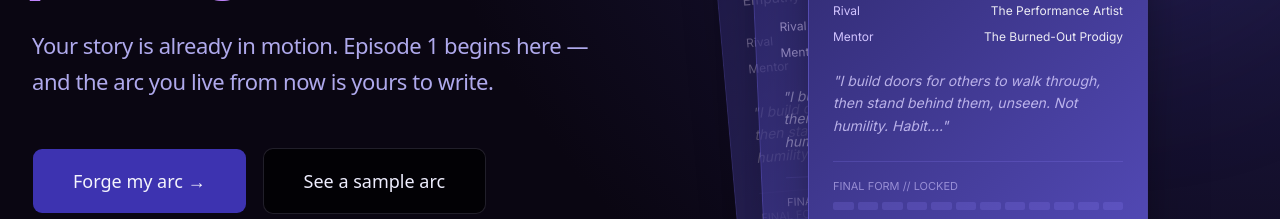
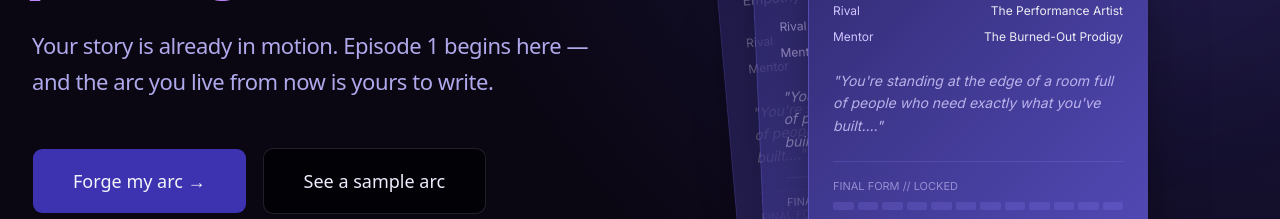
Before and after one commit to swayamyadav05/arcforge, a Next.js app: page / in a window 1280 px wide. Shown: the part 468-687 px from the top of the page. Built offline with nearby package versions, Linux system fonts and the light colour scheme.

Commit message:
arcCard substitute the quote with episode in the card

```diff
--- a/src/components/arc/ArcCard.tsx
+++ b/src/components/arc/ArcCard.tsx
@@ -188,7 +188,7 @@ export default function ArcCard({
           lineHeight: "1.6",
           marginBottom: "24px",
         }}>
-        &quot;{arc.opening_episode_quote?.substring(0, 100)}...&quot;
+        &quot;{arc.episode_one_scenario?.substring(0, 100)}...&quot;
       </div>
 
       {/* Locked final form */}
```
